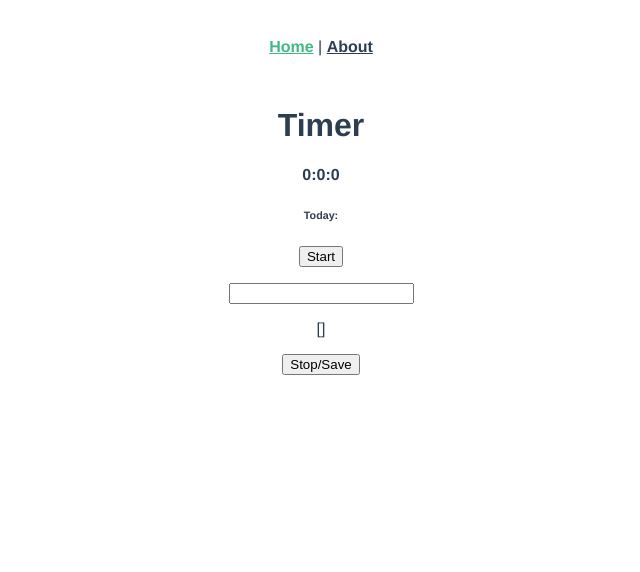
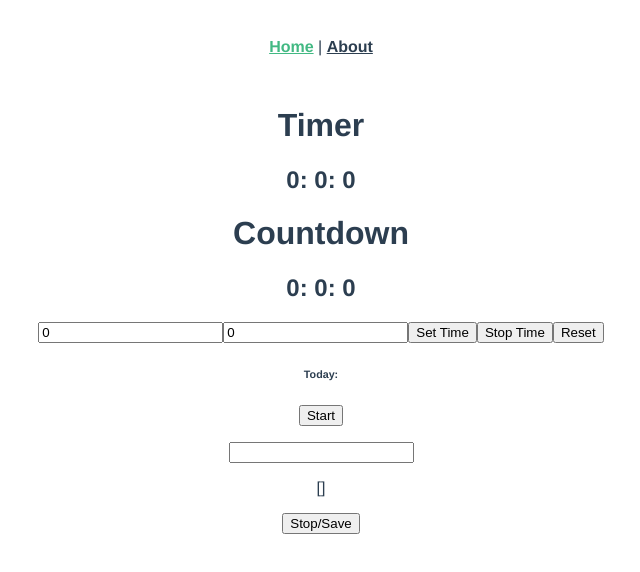
Before and after one commit to zenonn37/time, a Vue app: page / in a window 1280 px wide. Shown: the top 572 px of the page, without its empty margins (319-959 px from the left). Built offline with nearby package versions, Linux system fonts and the light colour scheme.

Commit message:
added countdown needs work

```diff
--- a/src/views/Home.vue
+++ b/src/views/Home.vue
@@ -2,8 +2,29 @@
   <div class="home">
     <h1>Timer</h1>
 
-    <h4>{{hour}}:{{minutes}}:{{seconds}}</h4>
-    <h6>Today:{{ today}}</h6>
+    <h2>
+      <span>{{hour}}</span>:
+      <span>{{minutes}}</span>:
+      <span>{{seconds}}</span>
+    </h2>
+    <h1>Countdown</h1>
+
+    <h2>
+      <span>{{uid_hours}}</span>:
+      <span>{{uid_minutes}}</span>:
+      <span>{{uid_seconds}}</span>
+    </h2>
+    <div class="time">
+      <form @submit.prevent="onCountDown()">
+        <input type="number" v-model.trim="count.d_hours" />
+        <input type="number" v-model.trim="count.d_minutes" />
+
+        <input type="submit" value="Set Time" />
+        <input type="button" value="Stop Time" @click="onStopTimer()" />
+        <input type="button" value="Reset" @click="onResetTimer()" />
+      </form>
+    </div>
+    <h6>Today:{{ today }}</h6>
     <button @click="timer()">Start</button>
     <p>
       <NewEntry @entry="newTimer" />
@@ -15,6 +36,8 @@
 
 <script>
 import NewEntry from "@/components/NewEntry";
+import moment from "moment";
+
 export default {
   name: "home",
   components: {
@@ -22,12 +45,25 @@ export default {
   },
   data() {
     return {
+      count: {
+        d_seconds: 0,
+        d_minutes: 0,
+        d_hours: 0
+      },
+      uid_seconds: 0,
+      uid_minutes: 0,
+      uid_hours: 0,
+      countD: false,
       hour: 0,
       minutes: 0,
       seconds: 0,
       time: "",
+      start: "",
+      end: "",
+      result: "",
       //memory total
       total: 0,
+      d_total: 0,
       stop: false,
       current: [],
       entry: "",
@@ -37,11 +73,72 @@ export default {
 
   computed: {},
   methods: {
+    onCountDown() {
+      //set user time to doTimeMath()
+      this.doTimeMath(this.count.d_hours, this.count.d_minutes);
+    },
+    onStopTimer() {
+      this.countD = true;
+    },
+    onResetTimer() {
+      this.uid_hours = 0;
+      this.uid_minutes = 0;
+      this.uid_seconds = 0;
+    },
+    //parse user time to seconds
+    doTimeMath(hou, min) {
+      let hours = parseInt(hou);
+      let minute = parseInt(min);
+
+      let hour = hours > 0 ? hours * 3600 : 0;
+      let minutes = minute > 0 ? minute * 60 : 0;
+
+      let seconds = hour + minutes;
+
+      this.countDown(seconds);
+
+      console.log(seconds);
+    },
     newTimer(value) {
       this.entry = value;
       this.timer();
     },
+    //timer function countdown
+    countDown(sec) {
+      let user = sec;
+      let seconds = 60;
+      let hours = sec >= 3600 ? sec / 3600 : 0;
+      let minutes = sec / 60;
+
+      // seconds = sec;
+      this.uid_seconds = seconds;
+      this.uid_minutes = minutes >= 60 ? 60 : minutes;
+      this.uid_hours = hours;
+      let timer = setInterval(() => {
+        seconds--;
+
+        console.log(seconds);
+        this.uid_seconds = seconds;
+        if (seconds === 0) {
+          seconds = 60;
+          minutes--;
+          this.uid_minutes = minutes;
+        }
+        if (minutes === 0) {
+          hours--;
+          minutes = 60;
+          this.uid_hours = hours;
+        }
+
+        if (user === 0 || this.countD === true) {
+          clearInterval(timer);
+        }
+      }, 1000);
+    },
+    //timer function starts clock countup
     timer() {
+      this.countDown();
+      this.start = moment();
       this.stop = false;
       this.total = 0;
       let seconds = 0;
@@ -71,7 +168,7 @@ export default {
           this.minutes = 0;
           this.hours = 0;
         }
-      }, 500);
+      }, 1000);
     },
     totalTime() {
       const seconds = [];
@@ -91,14 +188,18 @@ export default {
 
       if (total >= 3600) {
         hours = total / 60 / 60;
-      } else if (total < 3600 && total >= 60) {
+      } else if (total < 3600 && total >= 59) {
         minutes = total / 60;
       } else {
         sec = total;
       }
+      console.log(minutes);
+
       this.today = hours + ":" + Math.round(minutes) + ":" + sec;
     },
     saveTime() {
+      this.end = moment();
+      this.result = this.end.diff(this.start, "minutes");
       let time = [];
       const save = this.total;
       time.push(save);
```
